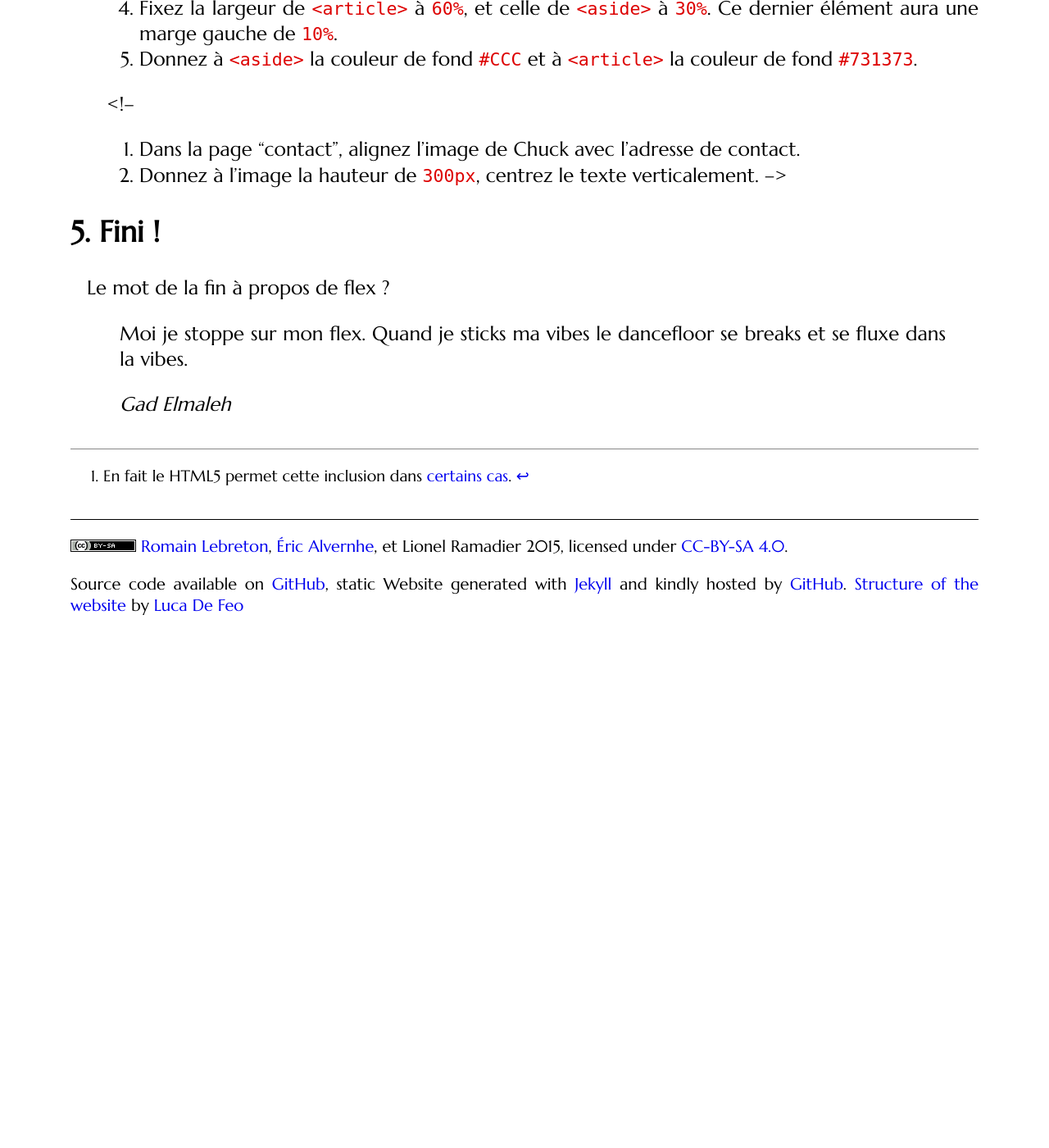
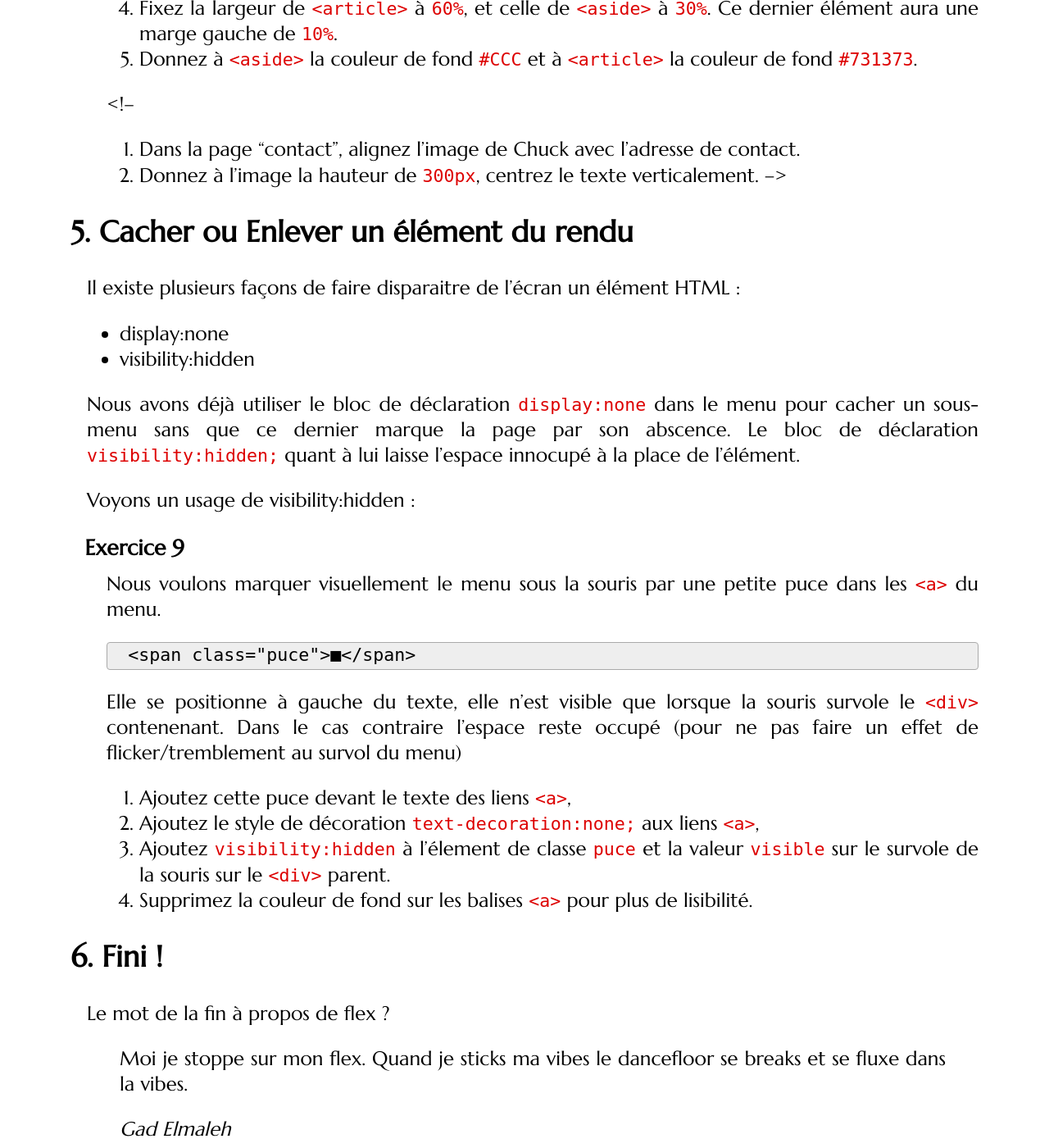
Before and after one commit to romainlebreton/R1.02-DeveloppementInterfacesWeb, a Jekyll site: the page built from tutorials/tutorial3.md, in a window 1280 px wide and 1400 px high, scrolled down 10842 px. Shown: the whole window at 82% size. Built offline with Jekyll 4.4.1, drawn with Linux system fonts in a browser that asks for light colours; some web fonts are replaced; comment, search, counter and statistics services are not loaded; before the commit the page ends 11614 px from its top, so only the background shows below that.

Commit message:
adding puce

```diff
--- a/tutorials/tutorial3.md
+++ b/tutorials/tutorial3.md
@@ -449,6 +449,43 @@
 </div>
 
 
+
+
+## Cacher ou Enlever un élément du rendu
+
+
+
+Il existe plusieurs façons de faire disparaitre de l'écran un élément HTML :
+
+ * display:none
+ * visibility:hidden
+
+Nous avons déjà utiliser le bloc de déclaration `display:none` dans le menu pour cacher un sous-menu sans que ce dernier marque la page par son abscence.
+Le bloc de déclaration `visibility:hidden;` quant à lui laisse l'espace innocupé à la place de l'élément.
+
+Voyons un usage de visibility:hidden :
+
+<div class="exercise">
+
+ Nous voulons marquer visuellement le menu sous la souris par une petite puce dans les `<a>` du menu.
+
+~~~
+<span class="puce">■</span>
+~~~
+{:.html}
+Elle se positionne à gauche du texte, elle n'est visible que lorsque la souris survole le `<div>` contenenant. Dans le cas contraire l'espace reste occupé (pour ne pas faire un effet de flicker/tremblement au survol du menu)
+
+
+1. Ajoutez cette puce devant le texte des liens `<a>`,
+1. Ajoutez le style de décoration `text-decoration:none;` aux liens `<a>`,
+1. Ajoutez `visibility:hidden` à l'élement de classe `puce` et la valeur `visible` sur le survole de la souris sur le `<div>` parent.
+1. Supprimez la couleur de fond sur les balises `<a>` pour plus de lisibilité.
+
+</div>
+
+
+
+
 ## Fini !
 
 Le mot de la fin à propos de flex ?
@@ -462,28 +499,6 @@
 </blockquote>
 
 
-
-<!--
-## Cacher ou Enlever un élément du rendu
-
-<span class="puce">■</span>
-
-Il existe plusieurs façons de faire disparaitre de l'écran un élément HTML :
-
- * display:none
- * visibility:hidden
-
-Nous avons déjà utiliser la propriété display:none dans le menu pour cacher un menu qui ne venait pas s'intercaler dans le flow.
-Voyons un usage de visibility:hidden :
-
-<div class="exercise">
-
-1. Nous voulons marquer visuellement le menu sous la souris par une petite puce sur le `<div>` fils de `<nav>`. Elle se positionne à gauche de l'intitulé "accueil" ou "contact".
-nous ne voulons pas que son apparition déplace le texte contenu dans accueil ni dans contact et perturbe l'utilisateur.
-
-</div>
-
--->
 <!--
 
 Rajouter référence MDN ???
```
